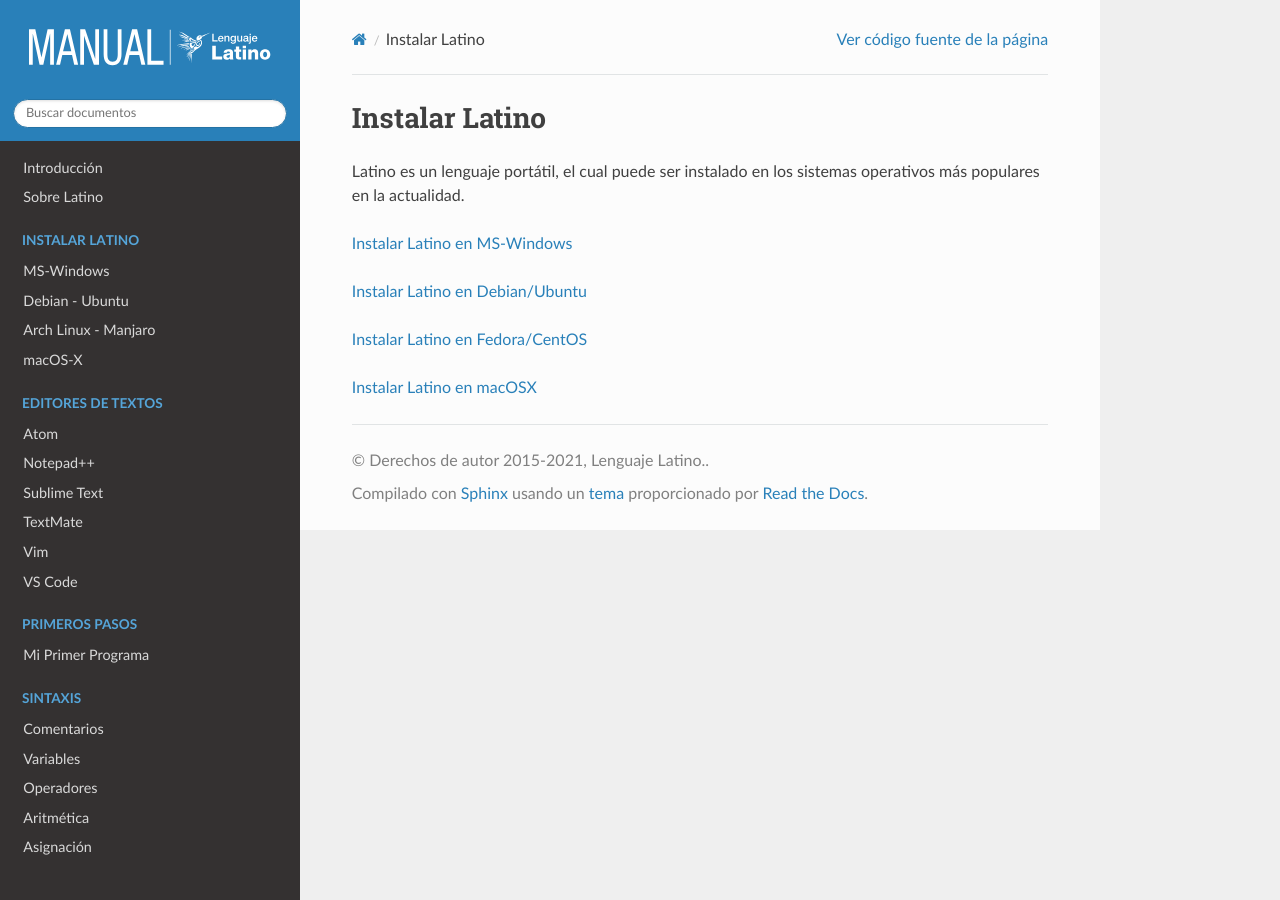
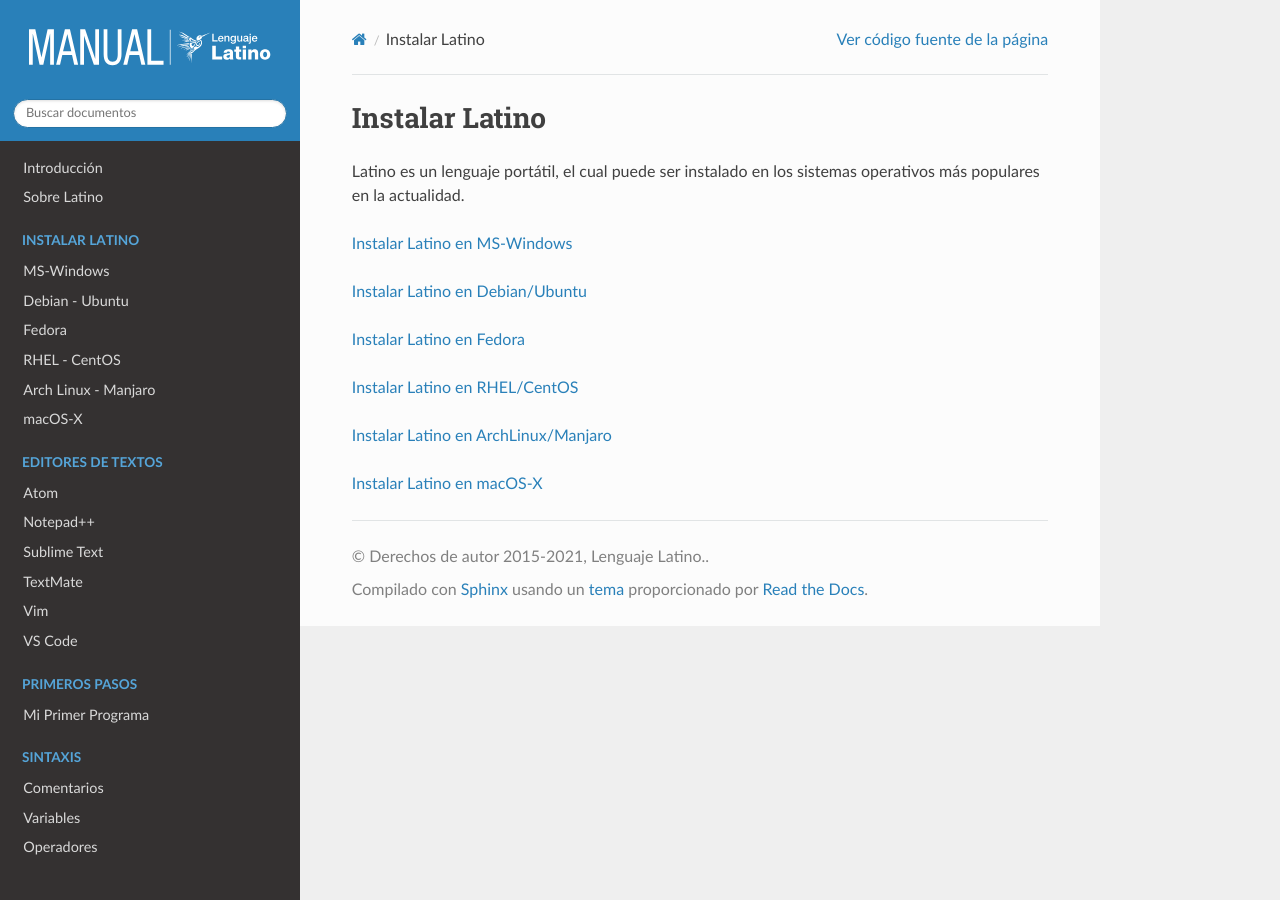
Before and after one commit to LatinoDocs/Manual-Latino, a Sphinx documentation site: the page built from docs/Instalar-Latino.rst, in a window 1280 px wide. Built offline with Sphinx 7.4.7 and the Read the Docs theme 2.0.0, drawn with Linux system fonts in a browser that asks for light colours; pages that are not in the unit, such as notebooks, are missing from menus; comment, search, counter and statistics services are not loaded.

Commit message:
Se agrego instalacion de CentOS

```diff
--- a/docs/Instalar-Latino.rst
+++ b/docs/Instalar-Latino.rst
@@ -11,6 +11,10 @@ Latino es un lenguaje portátil, el cual puede ser instalado en los sistemas ope
 
 :ref:`Instalar Latino en Debian/Ubuntu <debianLink>`
 
-:ref:`Instalar Latino en Fedora/CentOS <fedoraLink>`
+:ref:`Instalar Latino en Fedora <fedoraLink>`
 
-:ref:`Instalar Latino en macOSX <macLink>`
+:ref:`Instalar Latino en RHEL/CentOS <centosLink>`
+
+:ref:`Instalar Latino en ArchLinux/Manjaro <archlinuxLink>`
+
+:ref:`Instalar Latino en macOS-X <macLink>`
--- a/docs/index.rst
+++ b/docs/index.rst
@@ -154,7 +154,8 @@ Si desea colaborar, mire el articulo de `guía de colaboración`_
 
    OS/MS-Windows
    OS/Debian-Ubuntu
-   OS/Fedora-CentOS
+   OS/Fedora
+   OS/RHEL-CentOS
    OS/ArchLinux-Manjaro
    OS/macOS-X
 
```
Also changed, not shown: docs/OS/RHEL-CentOS.rst (added, +89 -0 lines).
